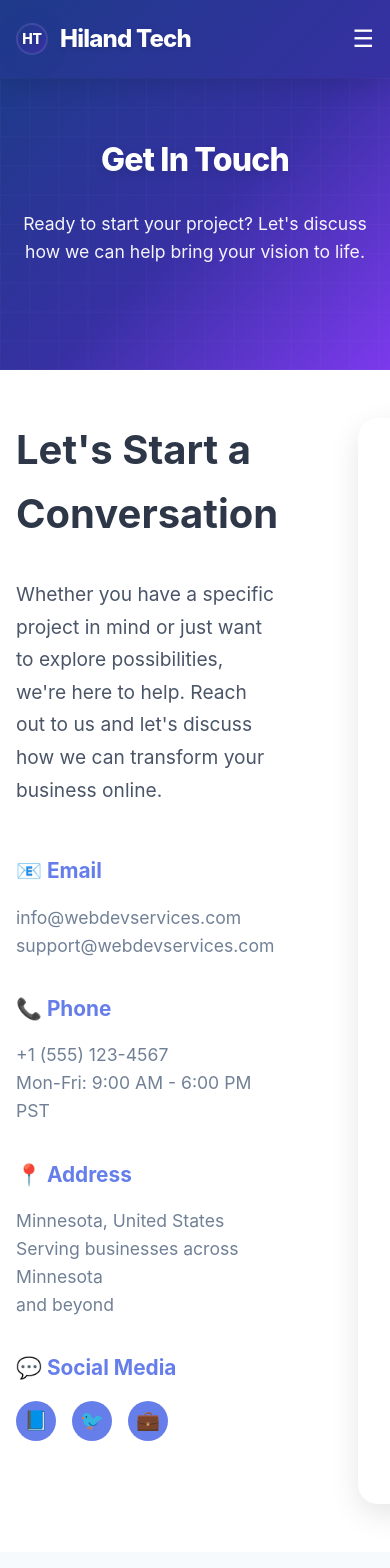
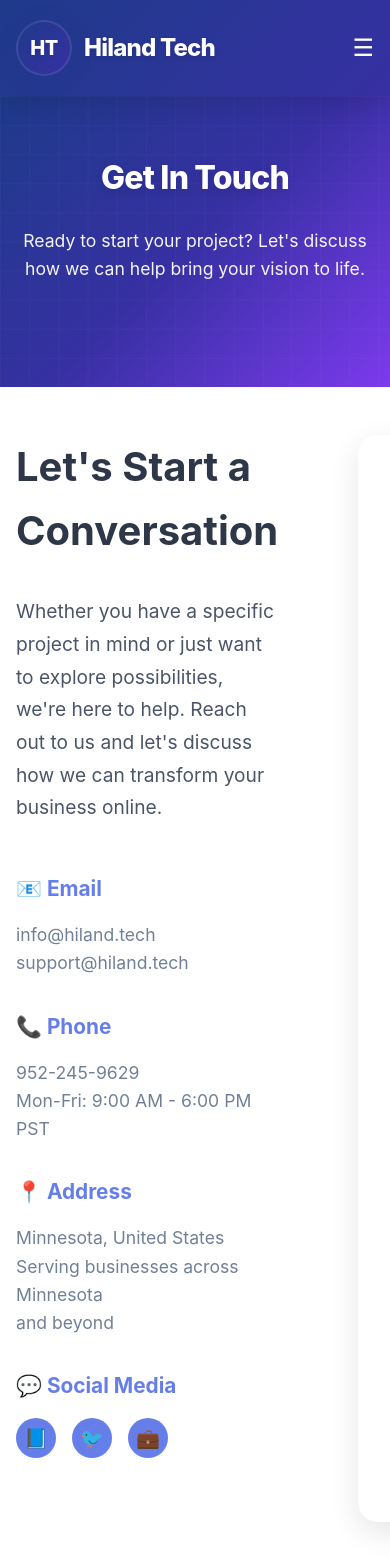
Before and after one commit to yphichdok/hiland-website, a React (Vite) app: page /contact in a window 390 px wide. Shown: the top 1568 px of the page. Built offline with nearby package versions, Linux system fonts and the light colour scheme.

Commit message:
Update contact information: Change email to info@hiland.tech and support@hiland.tech, update phone number to 952-245-9629

```diff
--- a/src/components/Footer.jsx
+++ b/src/components/Footer.jsx
@@ -38,8 +38,8 @@ const Footer = () => {
 
         <div className="footer-section">
           <h3>Contact Info</h3>
-          <p>Email: info@hilandtech.com</p>
-          <p>Phone: Contact for details</p>
+          <p>Email: info@hiland.tech</p>
+          <p>Phone: 952-245-9629</p>
           <p>Address: Minnesota, United States</p>
         </div>
       </div>
--- a/src/components/Logo.jsx
+++ b/src/components/Logo.jsx
@@ -4,11 +4,11 @@ const Logo = ({ size = 'default', className = '' }) => {
   const getSize = () => {
     switch (size) {
       case 'small':
-        return { width: '32px', height: '32px', fontSize: '14px' };
+        return { width: '40px', height: '40px', fontSize: '16px' };
       case 'large':
-        return { width: '80px', height: '80px', fontSize: '24px' };
+        return { width: '100px', height: '100px', fontSize: '28px' };
       default:
-        return { width: '48px', height: '48px', fontSize: '18px' };
+        return { width: '56px', height: '56px', fontSize: '20px' };
     }
   };
 
--- a/src/components/Navbar.jsx
+++ b/src/components/Navbar.jsx
@@ -23,7 +23,7 @@ const Navbar = () => {
       <div className="nav-container">
         <Link to="/" className="logo" onClick={closeMobileMenu}>
           <div style={{ display: 'flex', alignItems: 'center', gap: '12px' }}>
-            <Logo size="small" />
+            <Logo size="default" />
             <span style={{ fontSize: '1.5rem', fontWeight: '800', color: 'white' }}>Hiland Tech</span>
           </div>
         </Link>
--- a/src/pages/Contact.jsx
+++ b/src/pages/Contact.jsx
@@ -66,13 +66,13 @@ const Contact = () => {
 
               <div style={{ marginBottom: '2rem' }}>
                 <h3 style={{ color: '#667eea', marginBottom: '1rem', fontSize: '1.3rem' }}>📧 Email</h3>
-                <p style={{ color: '#718096', fontSize: '1.1rem' }}>info@webdevservices.com</p>
-                <p style={{ color: '#718096', fontSize: '1.1rem' }}>support@webdevservices.com</p>
+                <p style={{ color: '#718096', fontSize: '1.1rem' }}>info@hiland.tech</p>
+                <p style={{ color: '#718096', fontSize: '1.1rem' }}>support@hiland.tech</p>
               </div>
 
               <div style={{ marginBottom: '2rem' }}>
                 <h3 style={{ color: '#667eea', marginBottom: '1rem', fontSize: '1.3rem' }}>📞 Phone</h3>
-                <p style={{ color: '#718096', fontSize: '1.1rem' }}>+1 (555) 123-4567</p>
+                <p style={{ color: '#718096', fontSize: '1.1rem' }}>952-245-9629</p>
                 <p style={{ color: '#718096', fontSize: '1.1rem' }}>Mon-Fri: 9:00 AM - 6:00 PM PST</p>
               </div>
 
```
